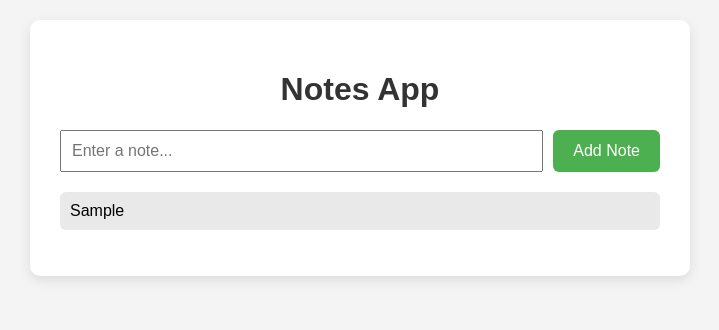
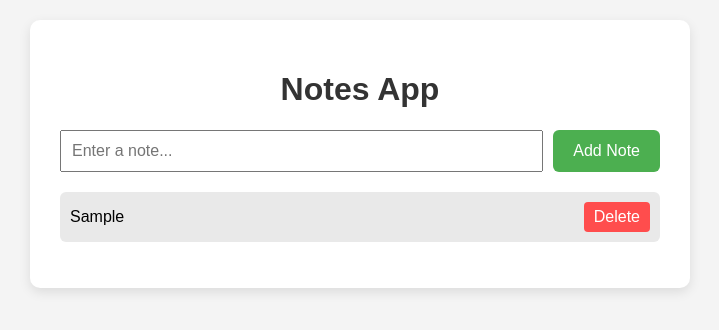
Before and after one commit to ccagla/notes-app, a plain HTML site: page index.html in a window 1280 px wide. Both pictures are taken after typing "Sample" into the empty fields and a click on the button "Add Note". Shown: the whole page, without its empty margins (280-999 px from the left). Drawn offline with Linux system fonts and the light colour scheme.

Commit message:
feat: add delete note functionality with DOM and localStorage

```diff
--- a/script.js
+++ b/script.js
@@ -24,9 +24,30 @@ form.addEventListener("submit", function(e){
 
 function addNoteToDom(noteText) {
     const li = document.createElement("li");
-    li.textContent = noteText;
+    const span = document.createElement("span");
 
+    span.textContent = noteText;
+
+    const deleteBtn = document.createElement("button");
+    deleteBtn.textContent = "Delete";
+    deleteBtn.classList.add("delete-btn");
+
+    deleteBtn.addEventListener("click", () => {
+        deleteNote(noteText, li);
+    });
+
+    li.appendChild(span);
+    li.appendChild(deleteBtn)
     noteList.appendChild(li);
+}
+
+function deleteNote(noteText,li) {
+    li.remove();
+
+    let notes = JSON.parse(localStorage.getItem("notes")) || [];
+    notes = notes.filter(note => note !== noteText);
+    localStorage.setItem("notes", JSON.stringify(notes));
+
 }
 
 function saveNoteToLocalStorage(noteText) {
@@ -43,4 +64,4 @@ function loadNotesFromLocalStorage() {
     });
 }
 
-loadNotesFromLocalStorage()
+loadNotesFromLocalStorage();
--- a/style.css
+++ b/style.css
@@ -65,7 +65,7 @@ button:hover {
 }
 
 #note-list li span {
-    flex: 1;
+   flex: 1;
 }
 
 .delete-btn {
```
